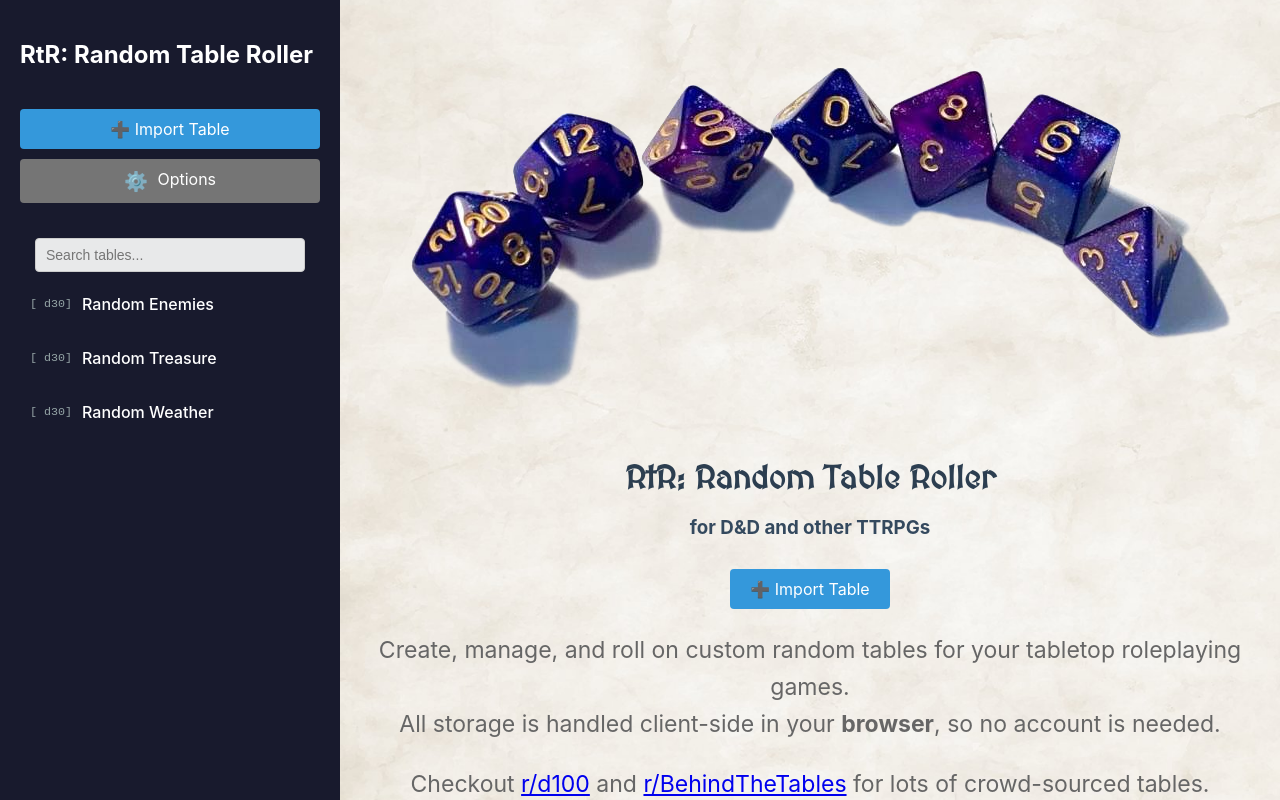
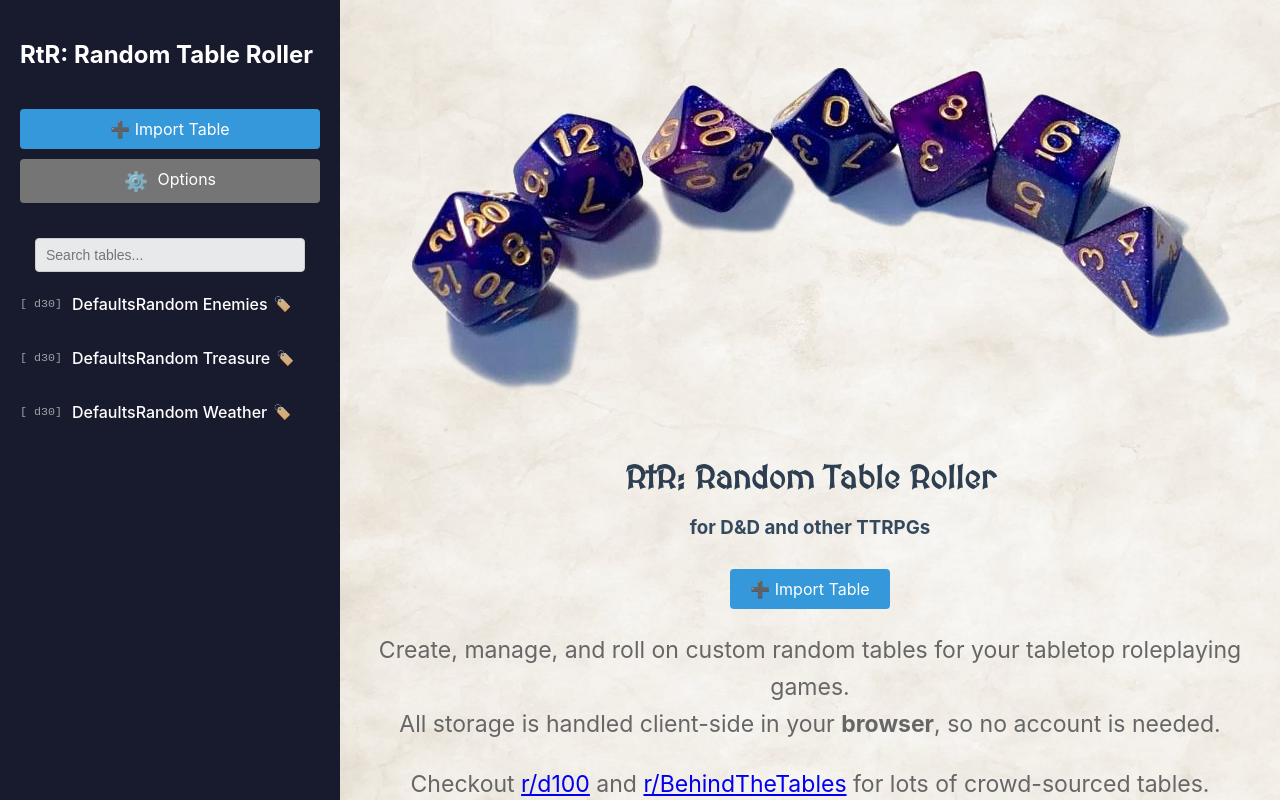
Before and after one commit to Pyro979/rtr, a React (Create React App) app: page / in a window 1280 px wide. Built offline with nearby package versions, Linux system fonts and the light colour scheme; a web font is replaced by a local one.

Commit message:
Folders and tags

```diff
--- a/src/App.css
+++ b/src/App.css
@@ -153,7 +153,7 @@
 }
 
 .table-item:hover {
-  background-color: #e0e0e0;
+  background-color: #e0e0e026;
 }
 
 .table-item.active {
--- /dev/null
+++ b/src/components/TableList.css
@@ -0,0 +1,63 @@
+.folder-item {
+  list-style-type: none;
+  margin: 0;
+  padding: 0;
+}
+
+.folder-header {
+  display: flex;
+  align-items: center;
+  padding: 8px 12px;
+  cursor: pointer;
+  border-radius: 4px;
+  transition: background-color 0.2s;
+  user-select: none;
+}
+
+.folder-header:hover {
+  background-color: rgba(255, 255, 255, 0.1);
+}
+
+.folder-icon {
+  margin-right: 8px;
+  font-size: 1.1em;
+}
+
+.folder-name {
+  font-weight: 500;
+  white-space: nowrap;
+  overflow: hidden;
+  text-overflow: ellipsis;
+}
+
+.folder-contents {
+  margin: 0;
+  padding: 0;
+  list-style-type: none;
+}
+
+/* Indent nested folders and tables */
+.table-item {
+  display: flex;
+  align-items: center;
+}
+
+/* Ensure table items are properly aligned */
+.table-info {
+  display: flex;
+  align-items: center;
+  width: 100%;
+}
+
+/* Table tags styling */
+.table-tags-icon {
+  margin-left: 6px;
+  font-size: 0.9em;
+  opacity: 0.8;
+  cursor: help;
+}
+
+.table-name {
+  display: flex;
+  align-items: center;
+}
--- a/src/components/TableList.js
+++ b/src/components/TableList.js
@@ -1,9 +1,35 @@
-import React, { useEffect, useRef } from 'react';
+import React, { useEffect, useRef, useState } from 'react';
 import { Link, useParams } from 'react-router-dom';
+import './TableList.css';
+
+// Key for storing folder state in localStorage
+const FOLDER_STATE_KEY = 'folderExpandedState';
+
+// Regular expression to extract tags from square brackets
+const TAG_REGEX = /\[(.*?)\]/g;
 
 const TableList = ({ tables = [], onLinkClick, searchTerm = '' }) => {
   const { tableId } = useParams();
   const activeRef = useRef(null);
+  const [expandedFolders, setExpandedFolders] = useState(() => {
+    // Initialize from localStorage if available
+    try {
+      const savedState = localStorage.getItem(FOLDER_STATE_KEY);
+      return savedState ? JSON.parse(savedState) : {};
+    } catch (error) {
+      console.error('Error loading folder state:', error);
+      return {};
+    }
+  });
+
+  // Save expanded folder state to localStorage whenever it changes
+  useEffect(() => {
+    try {
+      localStorage.setItem(FOLDER_STATE_KEY, JSON.stringify(expandedFolders));
+    } catch (error) {
+      console.error('Error saving folder state:', error);
+    }
+  }, [expandedFolders]);
 
   useEffect(() => {
     if (activeRef.current) {
@@ -14,18 +40,64 @@ const TableList = ({ tables = [], onLinkClick, searchTerm = '' }) => {
     }
   }, [tableId]);
 
+  // Auto-expand parent folders when a table is active
+  useEffect(() => {
+    if (tableId) {
+      // Find the active table
+      const activeTable = tables.find(table => table.id === tableId);
+      if (activeTable && activeTable.name.includes('\\')) {
+        // Get the path parts
+        const pathParts = activeTable.name.split('\\');
+        // Remove the last part (table name)
+        pathParts.pop();
+
+        // Build up the folder paths and expand them
+        let currentPath = '';
+        const newExpandedState = { ...expandedFolders };
+
+        pathParts.forEach(folder => {
+          currentPath = currentPath ? `${currentPath}\\${folder}` : folder;
+          newExpandedState[currentPath] = true;
+        });
+
+        // Update expanded folders state if changes were made
+        if (Object.keys(newExpandedState).length !== Object.keys(expandedFolders).length ||
+            Object.keys(newExpandedState).some(key => newExpandedState[key] !== expandedFolders[key])) {
+          setExpandedFolders(newExpandedState);
+        }
+      }
+    }
+  }, [tableId, tables, expandedFolders]);
+
+  // Extract tags from table name
+  const extractTags = (name) => {
+    const tags = [];
+    let match;
+    while ((match = TAG_REGEX.exec(name)) !== null) {
+      tags.push(match[1]);
+    }
+    return tags;
+  };
+
+  // Clean table name by removing tags
+  const cleanTableName = (name) => {
+    return name.replace(TAG_REGEX, '').trim();
+  };
+
   // Count duplicate names
   const nameCount = tables.reduce((acc, table) => {
-    const baseName = table.name.replace(/\{Copy \d+\}$/, '').trim();
+    const baseName = cleanTableName(table.name).replace(/\{Copy \d+\}$/, '').trim();
     acc[baseName] = (acc[baseName] || 0) + 1;
     return acc;
   }, {});
 
   // Add indices and handle duplicates
   const processedTables = tables.reduce((acc, table) => {
-    const baseName = table.name.replace(/\{Copy \d+\}$/, '').trim();
+    const cleanName = cleanTableName(table.name);
+    const baseName = cleanName.replace(/\{Copy \d+\}$/, '').trim();
     const count = nameCount[baseName];
     const itemCount = table.items.length;
+    const tags = extractTags(table.name);
 
     if (count > 1) {
       // Find how many of this name we've seen so far
@@ -36,14 +108,28 @@ const TableList = ({ tables = [], onLinkClick, searchTerm = '' }) => {
       acc.push({
         ...table,
         baseName,
-        displayName: <>{table.name} <sup>{seen + 1}</sup></>,
+        cleanName,
+        displayName: (
+          <>
+            {cleanName} <sup>{seen + 1}</sup>
+            {tags.length > 0 && <span className="table-tags-icon" title={tags.join(', ')}>🏷️</span>}
+          </>
+        ),
+        tags,
         itemCount
       });
     } else {
       acc.push({
         ...table,
         baseName,
-        displayName: table.name,
+        cleanName,
+        displayName: (
+          <>
+            {cleanName}
+            {tags.length > 0 && <span className="table-tags-icon" title={tags.join(', ')}>🏷️</span>}
+          </>
+        ),
+        tags,
         itemCount
       });
     }
@@ -54,9 +140,16 @@ const TableList = ({ tables = [], onLinkClick, searchTerm = '' }) => {
   // Filter tables based on search term
   const filteredTables = searchTerm.trim() === ''
     ? processedTables
-    : processedTables.filter(table =>
-        table.name.toLowerCase().includes(searchTerm.toLowerCase())
+    : processedTables.filter(table => {
+        const nameMatch = table.name.toLowerCase().includes(searchTerm.toLowerCase());
+
+        // Also check if any tags match the search term
+        const tagMatch = table.tags && table.tags.some(tag =>
+          tag.toLowerCase().includes(searchTerm.toLowerCase())
         );
+
+        return nameMatch || tagMatch;
+      });
 
   // Show a message when no tables match the search
   if (filteredTables.length === 0 && searchTerm.trim() !== '') {
@@ -67,9 +160,116 @@ const TableList = ({ tables = [], onLinkClick, searchTerm = '' }) => {
     );
   }
 
+  // Organize tables into folder structure
+  const organizeTablesIntoFolders = (tables) => {
+    const folderStructure = {};
+
+    tables.forEach(table => {
+      // Check if the table name contains slashes
+      if (table.cleanName.includes('\\')) {
+        const pathParts = table.cleanName.split('\\');
+        const tableName = pathParts.pop();
+        let currentLevel = folderStructure;
+
+        // Create nested folder structure
+        pathParts.forEach(folder => {
+          if (!currentLevel[folder]) {
+            currentLevel[folder] = { __isFolder: true, __children: {} };
+          }
+          currentLevel = currentLevel[folder].__children;
+        });
+
+        // Add the table to the deepest level
+        currentLevel[tableName] = {
+          __isTable: true,
+          table: {
+            ...table,
+            displayName: (
+              <>
+                {tableName}
+                {table.tags.length > 0 && <span className="table-tags-icon" title={table.tags.join(', ')}>🏷️</span>}
+              </>
+            )
+          }
+        };
+      } else {
+        // Tables without slashes go at the root level
+        folderStructure[table.cleanName] = { __isTable: true, table };
+      }
+    });
+
+    return folderStructure;
+  };
+
+  // Toggle folder expansion
+  const toggleFolder = (folderPath) => {
+    setExpandedFolders(prev => ({
+      ...prev,
+      [folderPath]: !prev[folderPath]
+    }));
+  };
+
+  // Check if a folder should be expanded
+  const isFolderExpanded = (folderPath) => {
+    // If searching, expand all folders
+    if (searchTerm.trim() !== '') {
+      return true;
+    }
+
+    // Otherwise use the expandedFolders state
+    return expandedFolders[folderPath] === true;
+  };
+
+  // Sort entries alphabetically and put folders first
+  const sortEntries = (entries) => {
+    return entries.sort((a, b) => {
+      const [nameA, itemA] = a;
+      const [nameB, itemB] = b;
+
+      // If both are folders or both are tables, sort alphabetically
+      if ((itemA.__isFolder && itemB.__isFolder) || (itemA.__isTable && itemB.__isTable)) {
+        return nameA.localeCompare(nameB, undefined, { sensitivity: 'base' });
+      }
+
+      // Otherwise, folders come first
+      return itemA.__isFolder ? -1 : 1;
+    });
+  };
+
+  // Render a folder and its contents
+  const renderFolder = (folderName, contents, path = '', level = 0) => {
+    const folderPath = path ? `${path}\\${folderName}` : folderName;
+    const isExpanded = isFolderExpanded(folderPath);
+
     return (
-    <ul className="table-list">
-      {filteredTables.map(table => {
+      <li key={folderPath} className="folder-item">
+        <div
+          className="folder-header"
+          onClick={() => toggleFolder(folderPath)}
+          style={{ paddingLeft: `${level * 16}px` }}
+        >
+          <span className="folder-icon">{isExpanded ? '📂' : '📁'}</span>
+          <span className="folder-name">{folderName}</span>
+        </div>
+
+        {isExpanded && (
+          <ul className="folder-contents">
+            {sortEntries(Object.entries(contents.__children)).map(([name, item]) => {
+              if (item.__isFolder) {
+                return renderFolder(name, item, folderPath, level + 1);
+              } else if (item.__isTable) {
+                return renderTableItem(item.table, level + 1);
+              }
+              return null;
+            })}
+          </ul>
+        )}
+      </li>
+    );
+  };
+
+  // Render a table item
+  const renderTableItem = (table, level = 0) => {
     const isActive = table.id === tableId;
     const paddedCount = String("d"+table.itemCount).padStart(4, ' ');
 
@@ -83,6 +283,7 @@ const TableList = ({ tables = [], onLinkClick, searchTerm = '' }) => {
           className={`table-item ${isActive ? 'active' : ''}`}
           onClick={onLinkClick}
           title={table.name}
+          style={{ paddingLeft: `${level * 16}px` }}
         >
           <div className="table-info">
             <pre className="table-index">[{paddedCount}]</pre>
@@ -91,9 +292,41 @@ const TableList = ({ tables = [], onLinkClick, searchTerm = '' }) => {
         </Link>
       </li>
     );
+  };
+
+  // Create the content to render based on search term
+  const renderContent = () => {
+    if (searchTerm.trim() !== '') {
+      // Sort tables alphabetically for search results
+      const sortedTables = [...filteredTables].sort((a, b) =>
+        a.cleanName.localeCompare(b.cleanName, undefined, { sensitivity: 'base' })
+      );
+
+      return (
+        <ul className="table-list">
+          {sortedTables.map(table => renderTableItem(table))}
+        </ul>
+      );
+    } else {
+      // Otherwise render the folder structure
+      const folderStructure = organizeTablesIntoFolders(filteredTables);
+
+      return (
+        <ul className="table-list">
+          {sortEntries(Object.entries(folderStructure)).map(([name, item]) => {
+            if (item.__isFolder) {
+              return renderFolder(name, item);
+            } else if (item.__isTable) {
+              return renderTableItem(item.table);
+            }
+            return null;
           })}
         </ul>
       );
+    }
+  };
+
+  return renderContent();
 };
 
 export default TableList;
--- a/src/hooks/useTableState.js
+++ b/src/hooks/useTableState.js
@@ -7,7 +7,7 @@ const ROLL_HISTORY_KEY = 'rollHistory';
 
 const DEFAULT_ENEMIES_TABLE = {
   id: uuidv4(),
-  name: 'Random Enemies',
+  name: 'Defaults\Random Enemies [enemy][default]',
   items: [
     'Goblin', '1d4 Zombies', 'Bandit', '1d6+1 Orcs', '1d4+1 Wolf', '1d3 Nothic', 'Dragon', 'Troll', 'Giant', 'Gargoyle',
     'Skeleton', '1d3 Gnolls', 'Kobold', 'Wraith', 'Mimic', 'Hobgoblin', '1d2 Banshees', 'Lich', '1d3+2 Ogres', 'Bugbear',
@@ -17,7 +17,7 @@ const DEFAULT_ENEMIES_TABLE = {
 
 const DEFAULT_TREASURE_TABLE = {
   id: uuidv4(),
-  name: 'Random Treasure',
+  name: 'Defaults\Random Treasure [treasure][default]',
   items: [
     '1d100+50 Gold coins',
     '1d20 Silver coins',
@@ -54,7 +54,7 @@ const DEFAULT_TREASURE_TABLE = {
 
 const DEFAULT_WEATHER_TABLE = {
   id: uuidv4(),
-  name: 'Random Weather',
+  name: 'Defaults\Random Weather [env][default]',
   items: [
     'Clear skies and mild temperature',
     'Overcast with light breeze',
```
Lines whose indentation alone changed are shown as unchanged.
